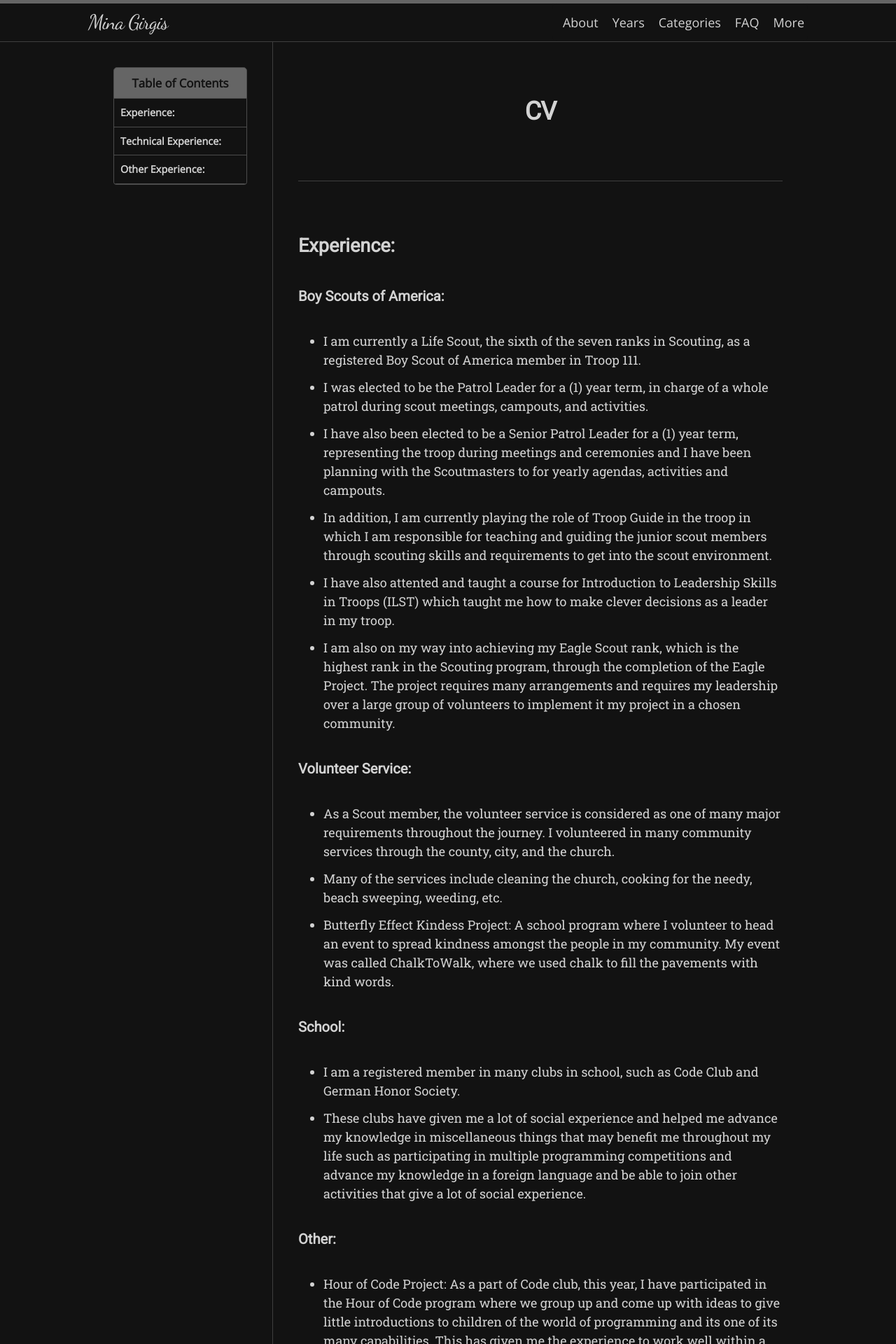
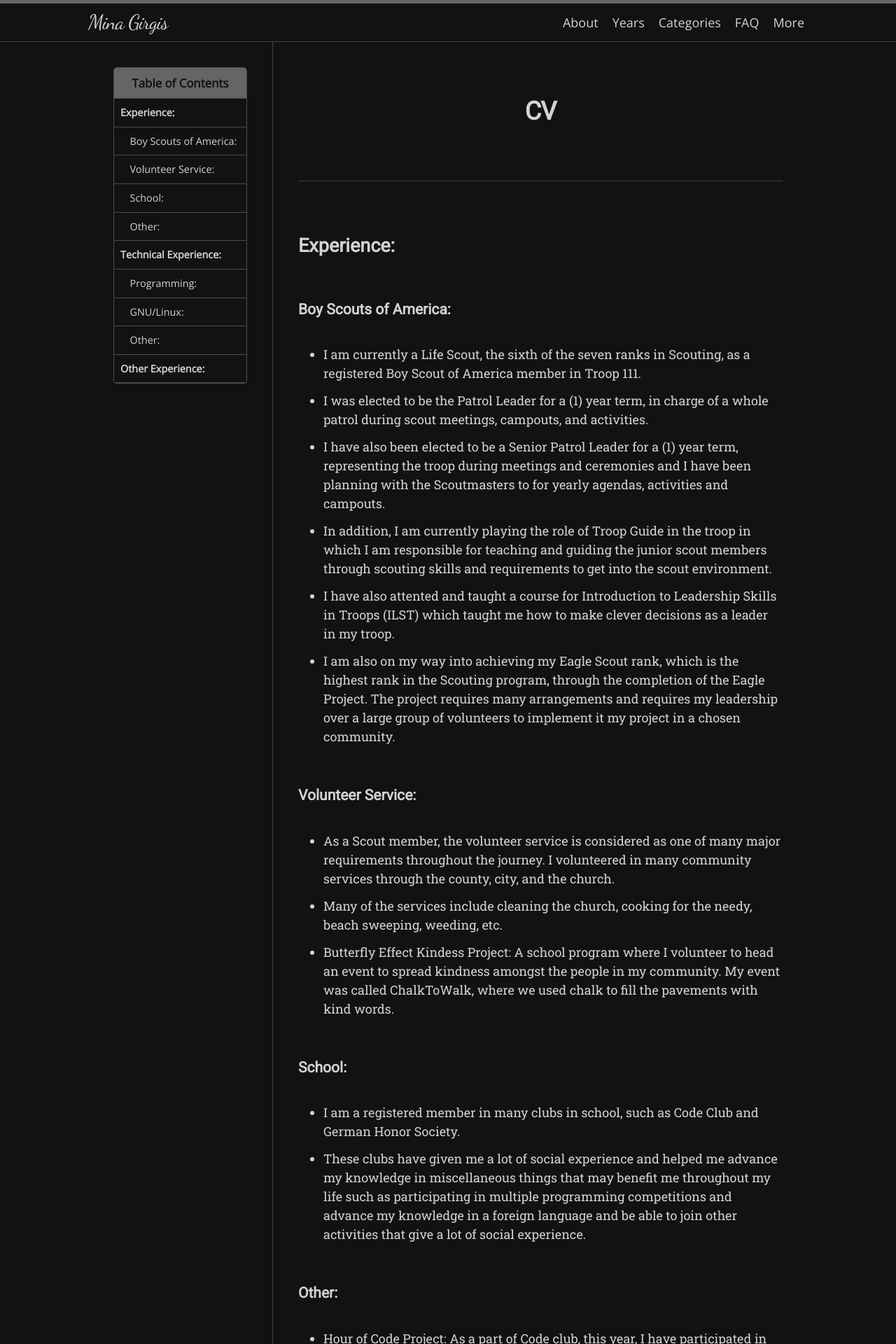
Before and after one commit to MinaGirgis2000/MinaGirgis2000.github.io, a Jekyll site: the page built from cv.md, in a window 1280 px wide. Shown: the top 1920 px of the page at 70% size. Built offline with Jekyll 4.4.1, drawn with Linux system fonts in a browser that asks for light colours; nearby versions of some CDN libraries; some web fonts are replaced.

Commit message:
editting CV

```diff
--- a/cv.md
+++ b/cv.md
@@ -6,7 +6,7 @@ toc: true
 ---
 
 ## Experience:
-#### Boy Scouts of America:
+### Boy Scouts of America:
 - I am currently a Life Scout, the sixth of the seven ranks in Scouting, as a registered Boy Scout of America member in Troop 111.
 - I was elected to be the Patrol Leader for a (1) year term, in charge of a whole patrol during scout meetings, campouts, and activities.
 - I have also been elected to be a Senior Patrol Leader for a (1) year term, representing the troop during meetings and ceremonies and I have been planning with the Scoutmasters to for yearly agendas, activities and campouts.
@@ -14,20 +14,20 @@ toc: true
 - I have also attented and taught a course for Introduction to Leadership Skills in Troops (ILST) which taught me how to make clever decisions as a leader in my troop.
 - I am also on my way into achieving my Eagle Scout rank, which is the highest rank in the Scouting program, through the completion of the Eagle Project. The project requires many arrangements and requires my leadership over a large group of volunteers to implement it my project in a chosen community.
 
-#### Volunteer Service:
+### Volunteer Service:
 - As a Scout member, the volunteer service is considered as one of many major requirements throughout the journey. I volunteered in many community services through the county, city, and the church.
 - Many of the services include cleaning the church, cooking for the needy, beach sweeping, weeding, etc.
 - Butterfly Effect Kindess Project: A school program where I volunteer to head an event to spread kindness amongst the people in my community. My event was called ChalkToWalk, where we used chalk to fill the pavements with kind words.
 
-#### School:
+### School:
 - I am a registered member in many clubs in school, such as Code Club and German Honor Society.
 - These clubs have given me a lot of social experience and helped me advance my knowledge in miscellaneous things that may benefit me throughout my life such as participating in multiple programming competitions and advance my knowledge in a foreign language and be able to join other activities that give a lot of social experience.
 
-#### Other:
+### Other:
 - Hour of Code Project: As a part of Code club, this year, I have participated in the Hour of Code program where we group up and come up with ideas to give little introductions to children of the world of programming and its one of its many capabilities. This has given me the experience to work well within a group of people and has also advanced my planning skills.
 
 ## Technical Experience:
-#### Programming:
+### Programming:
 - I have experience working with the following languages which I self-taught myself:
     - Java (most experience)
     - Python
@@ -38,11 +38,11 @@ toc: true
 - I have also even implemented some automations into my everyday life and they have both helped me dramatically with getting things done in a much more easier and efficient way.
 - I have also been working on a website recently that involves my dad's business, but it's still a work in progress.
 
-#### GNU/Linux:
+### GNU/Linux:
 - I have been using Linux for the past couple of months and it's been a great experience when it comes to learning the command line and getting used to a new environment.
 - I have experience in using Ubuntu, Linux Mint, and I am currently using Manjaro which is based on Arch Linux.
 
-#### Other:
+### Other:
 - I have a suitable amount of experience with using tools to fix electronic equipment when helping my dad for the past couple of years and have been growing and learning a lot from his experience with tech throughout my "apprenticeship" with him.
 - I am very handy when it comes to troubleshooting computers or other devices. I am well capable of finding out solutions to fix problems on my own without anyone's help.
 
```
